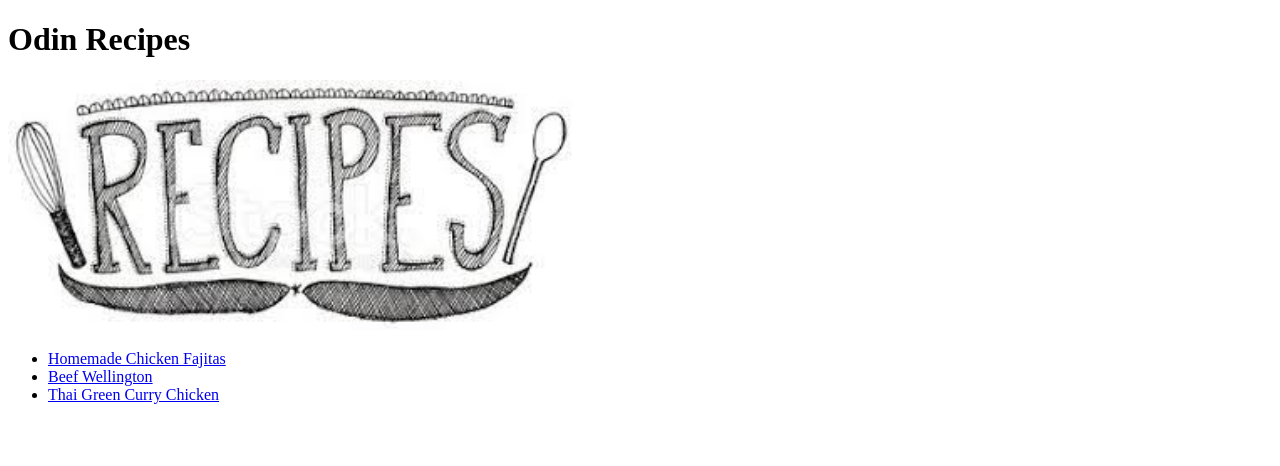
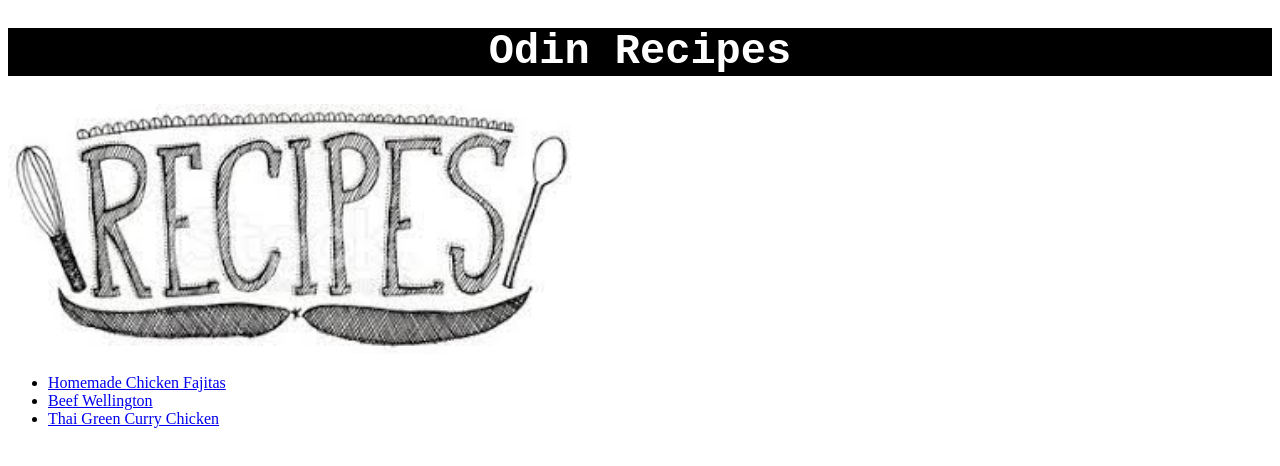
Before and after one commit to BossLoaf/odin-recipes, a plain HTML site: page index.html in a window 1280 px wide. Drawn offline with Linux system fonts and the light colour scheme.

Commit message:
styled h1 on homepage

```diff
--- a/index.html
+++ b/index.html
@@ -7,7 +7,7 @@
     </head>
 
     <body>
-        <h1>Odin Recipes</h1>
+        <h1 id="title">Odin Recipes</h1>
         <img src="./img/recipes.jpg" qlt="hand drawn image of the word Recipes with a whisk on the left and spoon on the right" height="250">
         <ul>
             <li><a href="./recipes/fajitas.html">Homemade Chicken Fajitas</a></li>
--- a/styles.css
+++ b/styles.css
@@ -0,0 +1,8 @@
+#title {
+    font-size: 42px;
+    color: white;
+    background-color: black;
+    text-align: center;
+    font-weight: 700;
+    font-family: "Courier New", sans-serif;
+}
```
